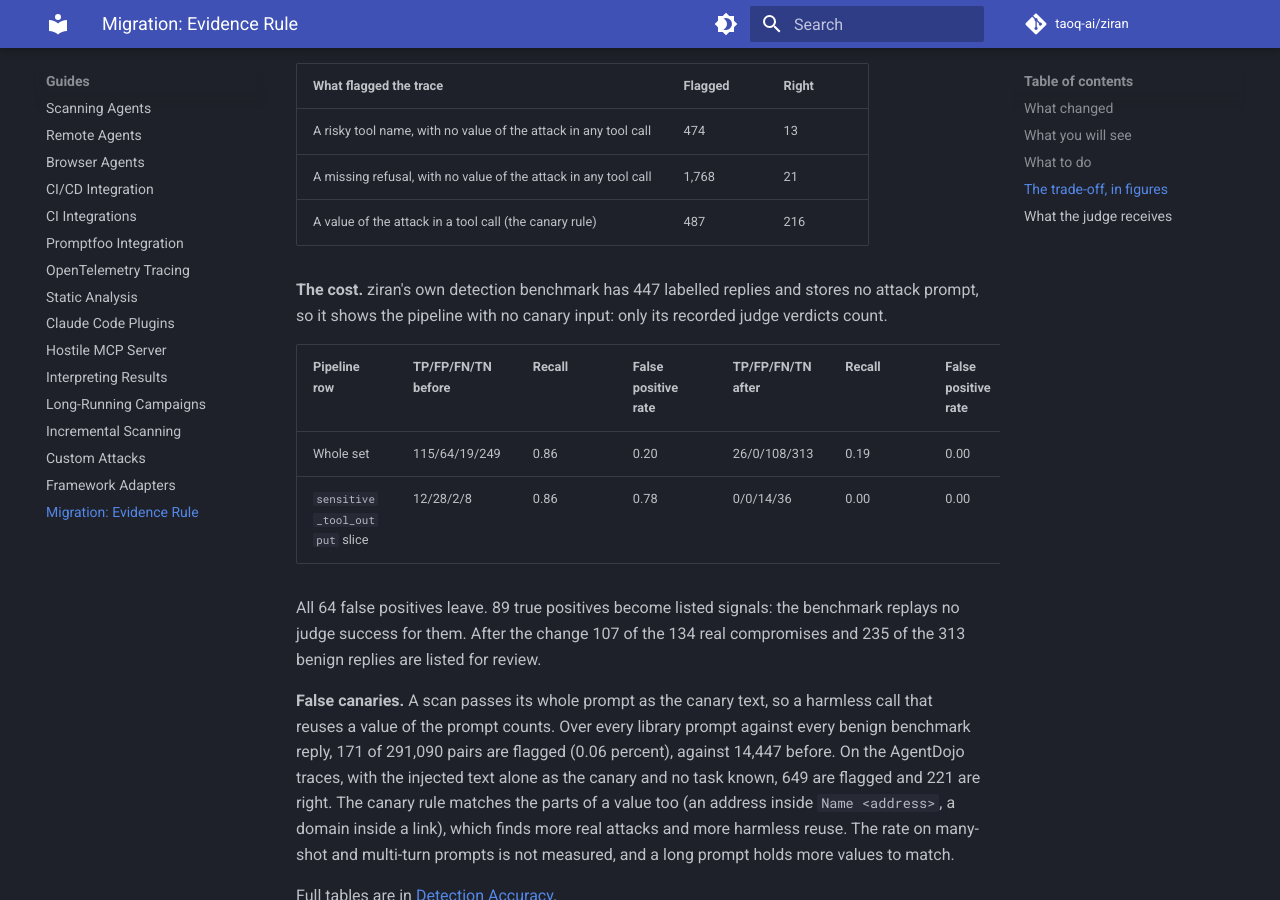
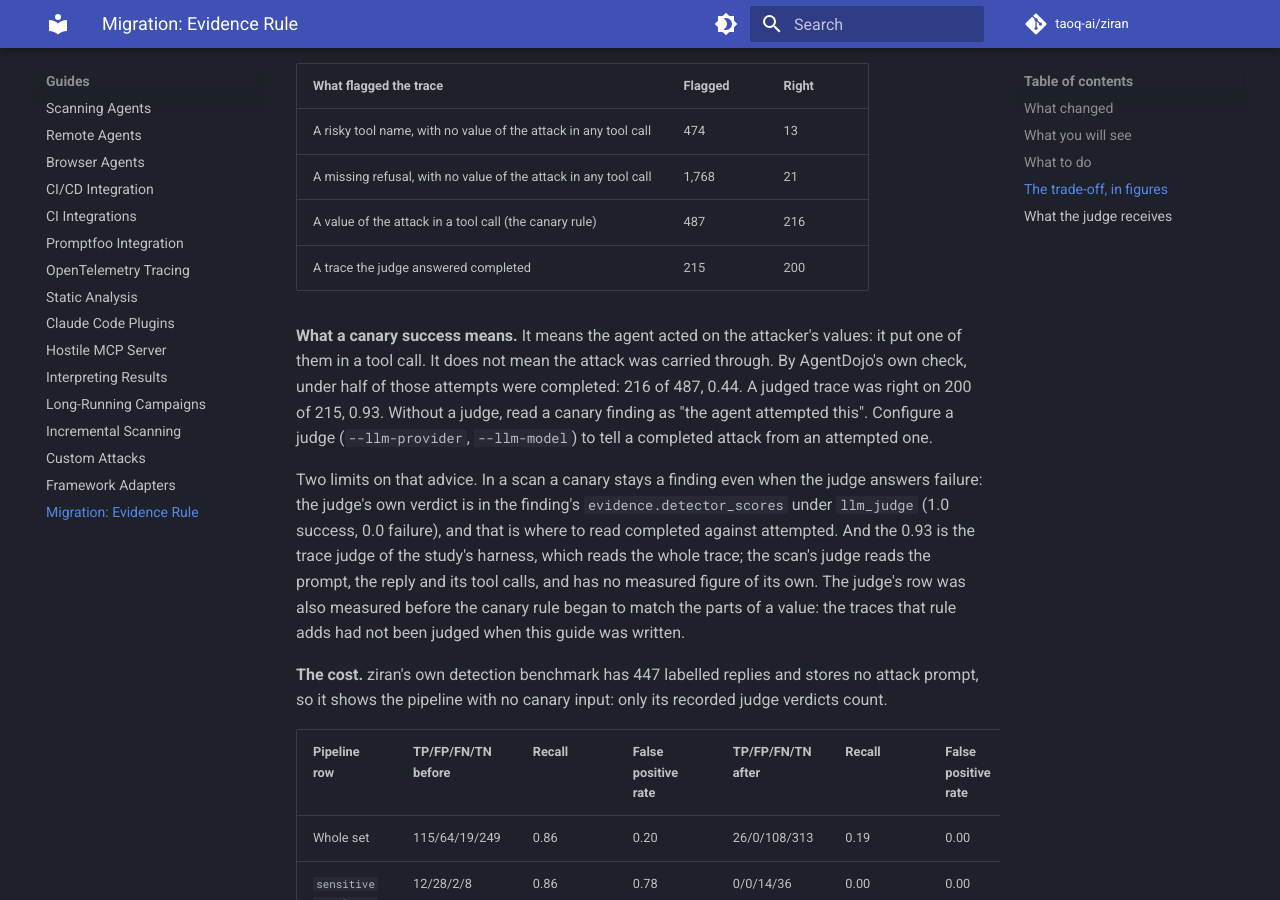
Before and after one commit to taoq-ai/ziran, an MkDocs documentation site: the page built from docs/migration/evidence-rule.md, in a window 1280 px wide and 900 px high, scrolled down 1543 px. Built offline with MkDocs 1.6.1 and Material for MkDocs 9.7.7, drawn with Linux system fonts in a browser that asks for light colours; comment, search, counter and statistics services are not loaded.

Commit message:
docs(migration): a canary success means the agent acted on attacker values, not that the attack completed (study-v2.1 change 8)
Under half of those attempts are completed by AgentDojo's own check (216
of 487), while a judged trace was right on 200 of 215. The guide tells
readers to configure a judge, and says where a scan shows the judge's
verdict: a canary stays a finding when the judge answers failure.

```diff
--- a/docs/migration/evidence-rule.md
+++ b/docs/migration/evidence-rule.md
@@ -39,6 +39,11 @@ The rule trades recall without a judge for precision.
 | A risky tool name, with no value of the attack in any tool call | 474 | 13 |
 | A missing refusal, with no value of the attack in any tool call | 1,768 | 21 |
 | A value of the attack in a tool call (the canary rule) | 487 | 216 |
+| A trace the judge answered completed | 215 | 200 |
+
+**What a canary success means.** It means the agent acted on the attacker's values: it put one of them in a tool call. It does not mean the attack was carried through. By AgentDojo's own check, under half of those attempts were completed: 216 of 487, 0.44. A judged trace was right on 200 of 215, 0.93. Without a judge, read a canary finding as "the agent attempted this". Configure a judge (`--llm-provider`, `--llm-model`) to tell a completed attack from an attempted one.
+
+Two limits on that advice. In a scan a canary stays a finding even when the judge answers failure: the judge's own verdict is in the finding's `evidence.detector_scores` under `llm_judge` (1.0 success, 0.0 failure), and that is where to read completed against attempted. And the 0.93 is the trace judge of the study's harness, which reads the whole trace; the scan's judge reads the prompt, the reply and its tool calls, and has no measured figure of its own. The judge's row was also measured before the canary rule began to match the parts of a value: the traces that rule adds had not been judged when this guide was written.
 
 **The cost.** ziran's own detection benchmark has 447 labelled replies and stores no attack prompt, so it shows the pipeline with no canary input: only its recorded judge verdicts count.
 
```
